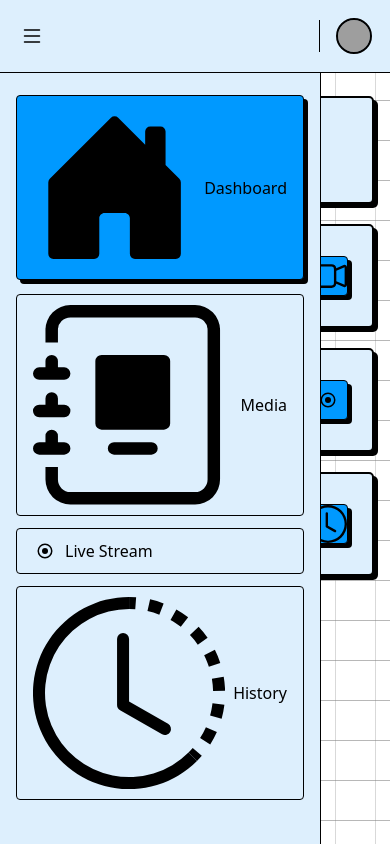
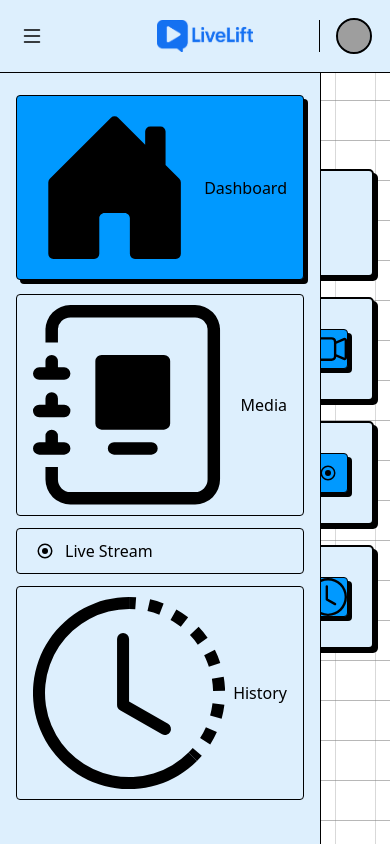
Before and after one commit to qolbudr/livelift, a Next.js app: page /app/dashboard in a window 390 px wide. Built offline with nearby package versions, Linux system fonts and the light colour scheme; grey boxes are pictures that could not be loaded.

Commit message:
fix-admin layout

```diff
--- a/src/components/layout/admin_layout.tsx
+++ b/src/components/layout/admin_layout.tsx
@@ -18,7 +18,7 @@ export const AdminLayout = ({ children }: { children: ReactNode }): JSX.Element
   }
 
   const navigate = (href: string) => {
-    if(window.innerWidth < 1024) setIsSidebarOpen(false);
+    if (window.innerWidth < 1024) setIsSidebarOpen(false);
     router.push(href);
   }
 
@@ -26,9 +26,14 @@ export const AdminLayout = ({ children }: { children: ReactNode }): JSX.Element
     <div className="bg-gray-50">
       <div className={`${isSidebarOpen ? 'lg:ps-[320px]' : 'lg:ps-0'} fixed top-0 inset-x-0 flex flex-wrap md:justify-start md:flex-nowrap z-[48] w-full bg-background border-b-1 text-sm py-5`}>
         <nav className="relative px-5 flex basis-full items-center w-full mx-auto">
-          <div className="me-5 shrink-0">
-            <Icon.List onClick={toggleSidebar} className="size-6 lg:size-8 cursor-pointer"/>
+          <div className="me-5 lg:shrink-0 w-full lg:w-auto">
+            <Icon.List onClick={toggleSidebar} className="size-6 lg:size-8 cursor-pointer" />
           </div>
+
+          <div className="w-full text-center lg:hidden gap-x-2">
+            <img src={Logo.src} alt="hris-logo" className="w-24 inline-flex" />
+          </div>
+
           <div className="w-full flex items-stretch justify-end ms-auto gap-x-1 md:gap-x-3">
             <div className="flex flex-row items-stretch justify-end gap-1">
               <div className="border-l h-full border-black mx-3.5" />
@@ -73,7 +78,7 @@ export const AdminLayout = ({ children }: { children: ReactNode }): JSX.Element
     </div>
     <div
       className={`w-full ${isSidebarOpen ? 'lg:ps-[320px]' : ''}`}>
-      <div className="p-4 sm:p-6 space-y-4 sm:space-y-6">
+      <div className="p-4 sm:p-6 space-y-4 sm:space-y-6 mt-[73px] lg:mt-[81px]">
         <main>
           <Breadcrumb>
             <BreadcrumbList>
```
